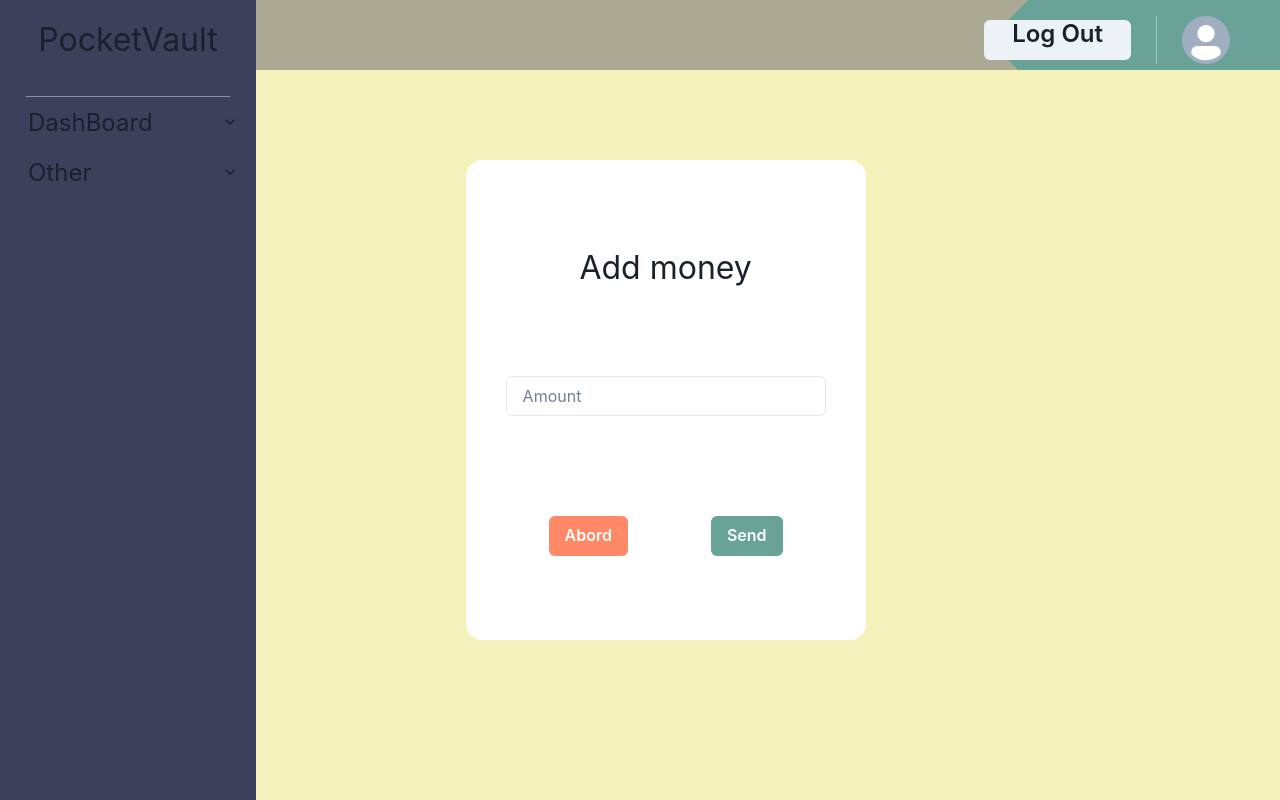
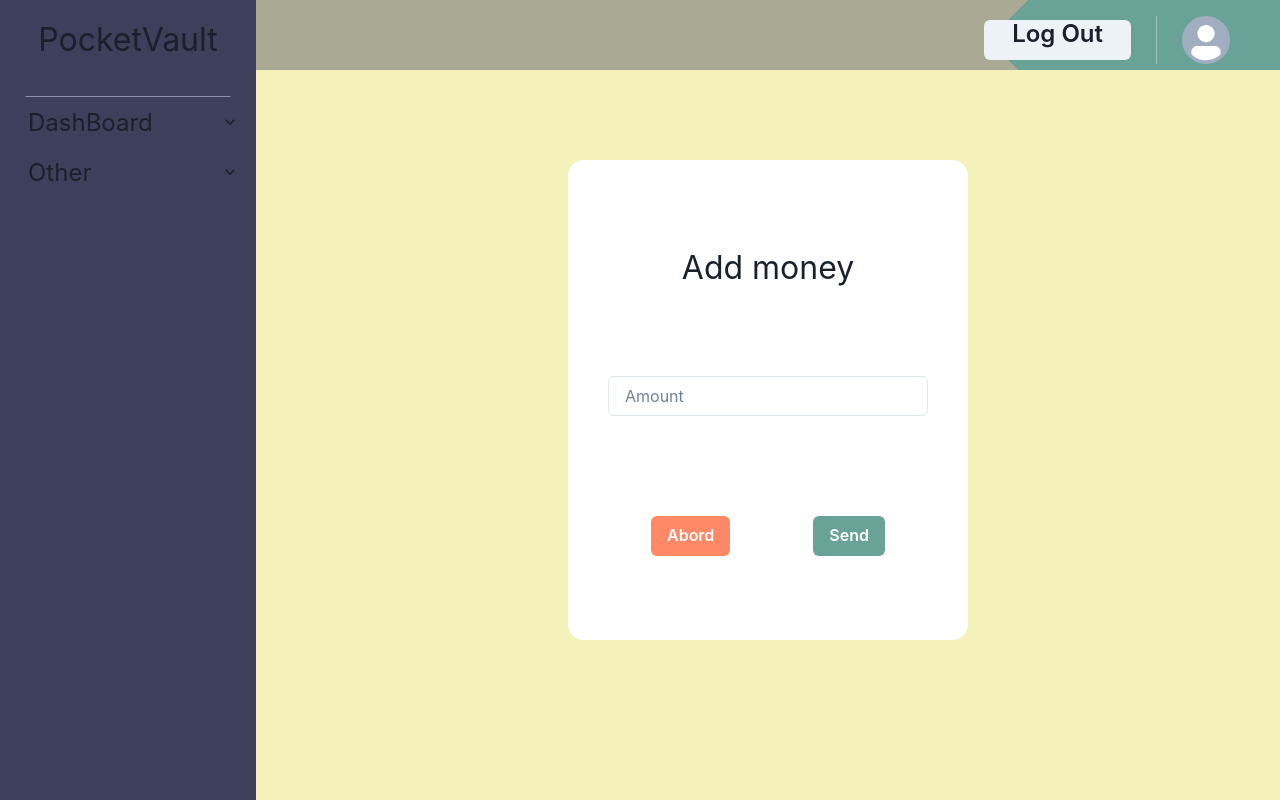
Before and after one commit to VisioneerHEI/PocketVault-Front, a React (Create React App) app: page /transaction/depot in a window 1280 px wide. Built offline with nearby package versions, Linux system fonts and the light colour scheme.

Commit message:
fix: transaction page

```diff
--- a/src/pages/transaction/components/Depot/index.jsx
+++ b/src/pages/transaction/components/Depot/index.jsx
@@ -13,7 +13,7 @@ const Depot =  () => {
     return (<Flex
             justifyContent="center"
             alignItems="center"
-            w="80%">
+            w="100%">
                 <TransactionForm onSubmit={handleSubmit}>
                     <Text fontSize="2em">Add money</Text>
 
--- a/src/pages/transaction/components/Retrait/index.jsx
+++ b/src/pages/transaction/components/Retrait/index.jsx
@@ -13,7 +13,7 @@ const Retrait =  () => {
     return (<Flex
             justifyContent="center"
             alignItems="center"
-            w="80%">
+            w="100%">
                 <TransactionForm onSubmit={handleSubmit}>
                     <Text fontSize="2em">Get money</Text>
 
--- a/src/pages/transaction/components/TransactionForm/index.jsx
+++ b/src/pages/transaction/components/TransactionForm/index.jsx
@@ -16,7 +16,8 @@ const TransactionForm =  ({ children, onSubmit }) => {
                 h="30em"
                 w="25em"
                 borderRadius="1em"
-                bgColor="white">
+                bgColor="white"
+                maxW="80vw">
                 {children}
             </Flex>
         </form>
```
